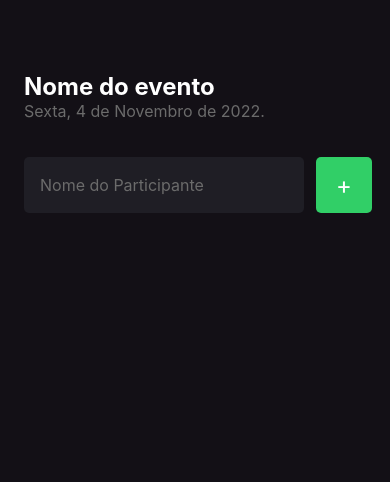
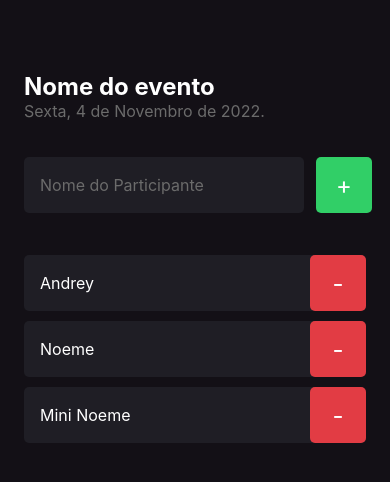
Before and after one commit to andreybatista/im-here, a React Native app: screen / in a window 390 px wide. Shown: the top 482 px of the page. Built offline with nearby package versions, Linux system fonts and the light colour scheme.

Commit message:
props for participant component

```diff
--- /dev/null
+++ b/src/components/Participant/index.tsx
@@ -0,0 +1,23 @@
+import { View, Text, TouchableOpacity } from 'react-native'
+
+import { styles } from './styles'
+
+type Props = {
+  name: string
+}
+
+export function Participant({ name }: Props) {
+  return (
+    <View style={styles.container}>
+      <Text style={styles.name}>
+        {name}
+      </Text>
+
+      <TouchableOpacity style={styles.button}>
+        <Text style={styles.buttonText}>
+          -
+        </Text>
+      </TouchableOpacity>
+    </View>
+  )
+}
--- /dev/null
+++ b/src/components/Participant/styles.ts
@@ -0,0 +1,30 @@
+import { StyleSheet } from "react-native";
+
+export const styles = StyleSheet.create({
+  container: {
+    width: "100%",
+    backgroundColor: "#1F1E25",
+    borderRadius: 5,
+    flexDirection: 'row',
+    alignItems: 'center',
+    paddingLeft: 16,
+    marginBottom: 10
+  },
+  name: {
+    flex: 1,
+    fontSize: 16,
+    color: "#FFF",
+  },
+  button: {
+    width: 56,
+    height: 56,
+    borderRadius: 5,
+    backgroundColor: '#E23C44',
+    alignItems: 'center',
+    justifyContent: 'center'
+  },
+  buttonText: {
+    color: '#FFF',
+    fontSize: 24
+  }
+});
--- a/src/screens/Home/index.tsx
+++ b/src/screens/Home/index.tsx
@@ -1,4 +1,6 @@
 import { Text, View, TextInput, TouchableOpacity } from "react-native";
+
+import { Participant } from "../../components/Participant";
 
 import { styles } from "./styles";
 
@@ -31,6 +33,11 @@
           </Text>
         </TouchableOpacity>
       </View>
+
+      <Participant name="Andrey" />
+      <Participant name="Noeme" />
+      <Participant name="Mini Noeme" />
+
     </View>
   )
 }
```
